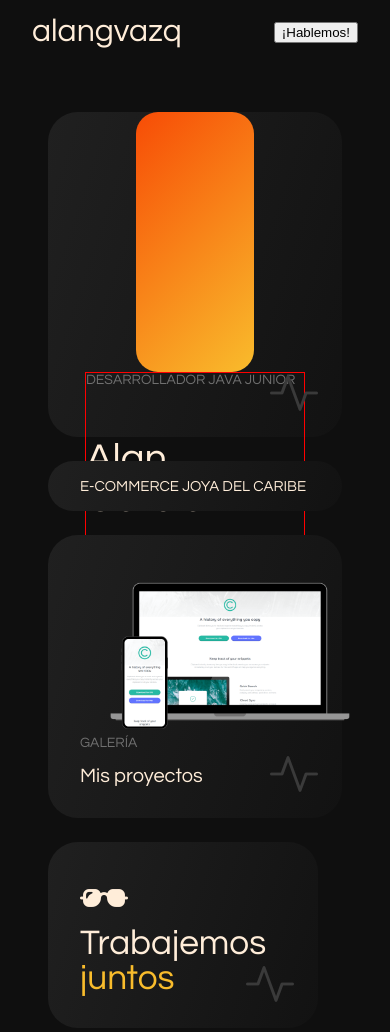
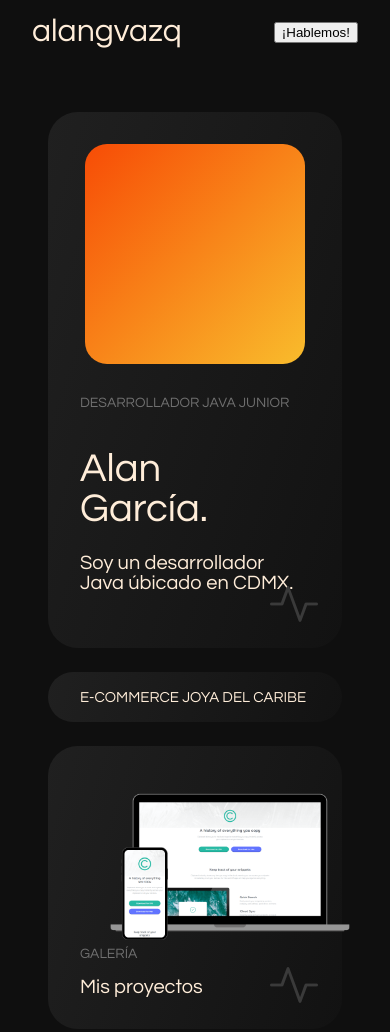
Before and after one commit to alangvazq/PortafolioV1, a plain HTML site: page src/index.html in a window 390 px wide. Shown: the top 1032 px of the page. Drawn offline with nearby package versions, Linux system fonts and the light colour scheme.

Commit message:
Caja foto arreglada

```diff
--- a/src/index.html
+++ b/src/index.html
@@ -30,14 +30,12 @@
         <section id="CajaPadre">
             <article id="CajaFoto">
                 <div id="FondoFoto"></div>
-                <div id="txtFoto" style="border: 1px solid red;">
+                <div id="txtFoto">
                     <h3>DESARROLLADOR JAVA JUNIOR</h3>
                     <h1>Alan <br> García.</h1>
                     <p>Soy un desarrollador Java úbicado en CDMX.</p>
                     <div><a href=""><i class="bi bi-activity active"></i></a></div>
-
                 </div>
-
             </article>
             <aside id="CajaProjecto">
                 <article id="CajaTituloProjecto">
@@ -54,7 +52,6 @@
                 <i class="bi bi-sunglasses"></i>
                 <h2>Trabajemos <br> <span>juntos</span></h2>
                 <div><i class="bi bi-activity active"></i></div>
-
             </article>
             <article id="CajaEspecializacion">
                 <div id="IconosEspecializacion">
@@ -83,6 +80,7 @@
             </article>
         </section>
     </main>
+
     <footer>
         <a href="">alangvazq</a>
         <ul>
@@ -92,7 +90,6 @@
             <li><a href="">Contacto</a></li>
         </ul>
     </footer>
-
     <script src="scripts/script.js"></script>
 </body>
 
--- a/src/styles/index.css
+++ b/src/styles/index.css
@@ -69,19 +69,21 @@ body {
     flex-wrap: wrap;
     justify-content: space-around;
     align-items: center;
+
+    padding: 2rem;
 }
 
 #FondoFoto {
-    width: 40%;
-    height: 80%;
+    width: 220px;
+    height: 220px;
     border-radius: 22px;
     background: var(--Photo-gradient);
 }
 
 #txtFoto {
     width: 220px;
-    height: 80%;
-    flex-shrink: 0;
+    height: 220px;
+
 
     display: flex;
     flex-direction: column;
@@ -239,4 +241,9 @@ i {
     #navbar ul {
         display: none;
     }
+
+    #txtFoto{
+        width: auto;
+        margin-top: 2rem;
+    }
 }
```
